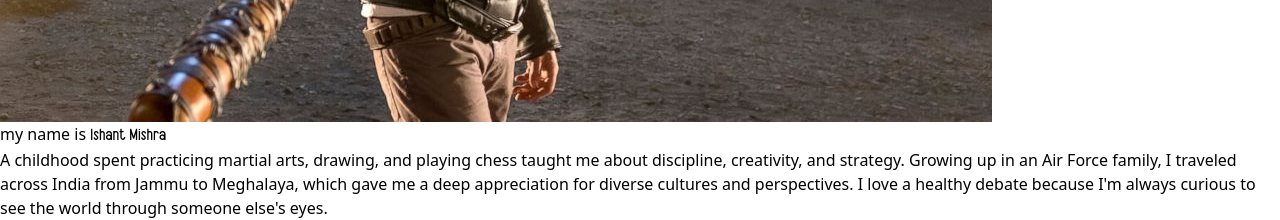
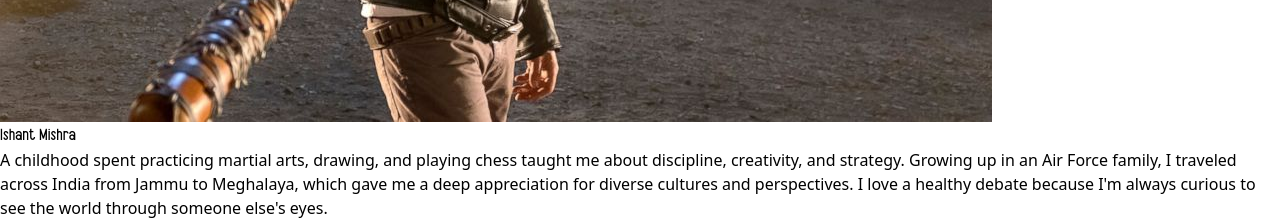
Before and after one commit to Ishantmishra18/Portfolio-2, a React (Vite) app: page /me in a window 1280 px wide. Shown: the part 820-1040 px from the top of the page. Built offline with nearby package versions, Linux system fonts and the light colour scheme.

Commit message:
minor changes

```diff
--- a/src/Components/Me/art.jsx
+++ b/src/Components/Me/art.jsx
@@ -75,7 +75,7 @@ const ArtGallery = () => {
           return (
             <div
               key={art.id}
-              className={`art-image absolute rounded-xl shadow-2xl overflow-hidden ${sizeClass}`}
+              className={`art-image absolute rounded-lg shadow-2xl overflow-hidden ${sizeClass}`}
               style={{
                 top: art.top,
                 left: art.left,
--- a/src/Components/Me/landing.jsx
+++ b/src/Components/Me/landing.jsx
@@ -7,7 +7,7 @@ const landing = () => {
             <img src="/me/stand.webp" alt="" className='w-full h-full rounded-lg object-cover' />
         </div>
         <div className="cont w-[40vw]">
-            <h2>my name is <span className='text-[6vw] font1'>Ishant Mishra</span></h2>
+            <h2> <span className='text-[6vw] font1'>Ishant Mishra</span></h2>
             <p className='text-[4.5vw] md:text-[1.5vw] text-neutral-700'>A childhood spent practicing martial arts, drawing, and playing chess taught me about discipline, creativity, and strategy. Growing up in an Air Force family, I traveled across India from Jammu to Meghalaya, which gave me a deep appreciation for diverse cultures and perspectives. I love a healthy debate because I'm always curious to see the world through someone else's eyes.</p>
         </div>
     </div>
```
